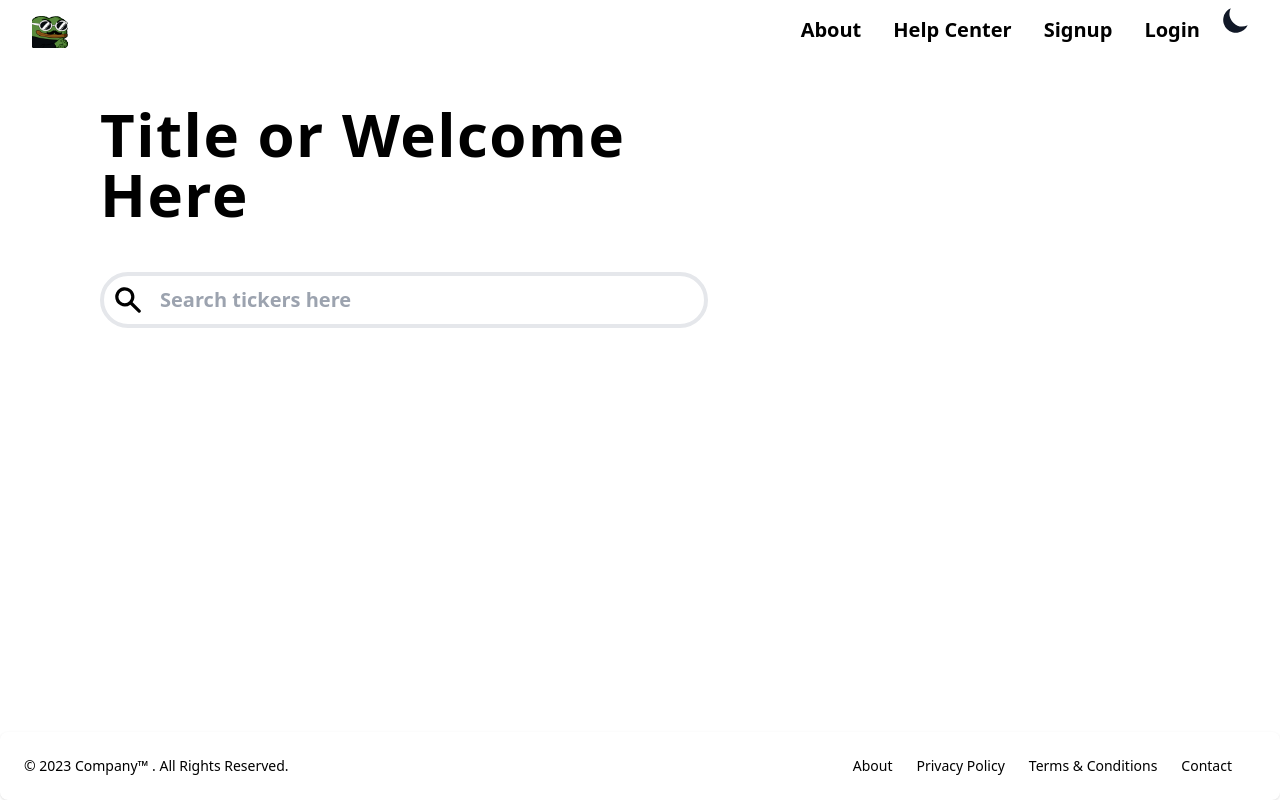
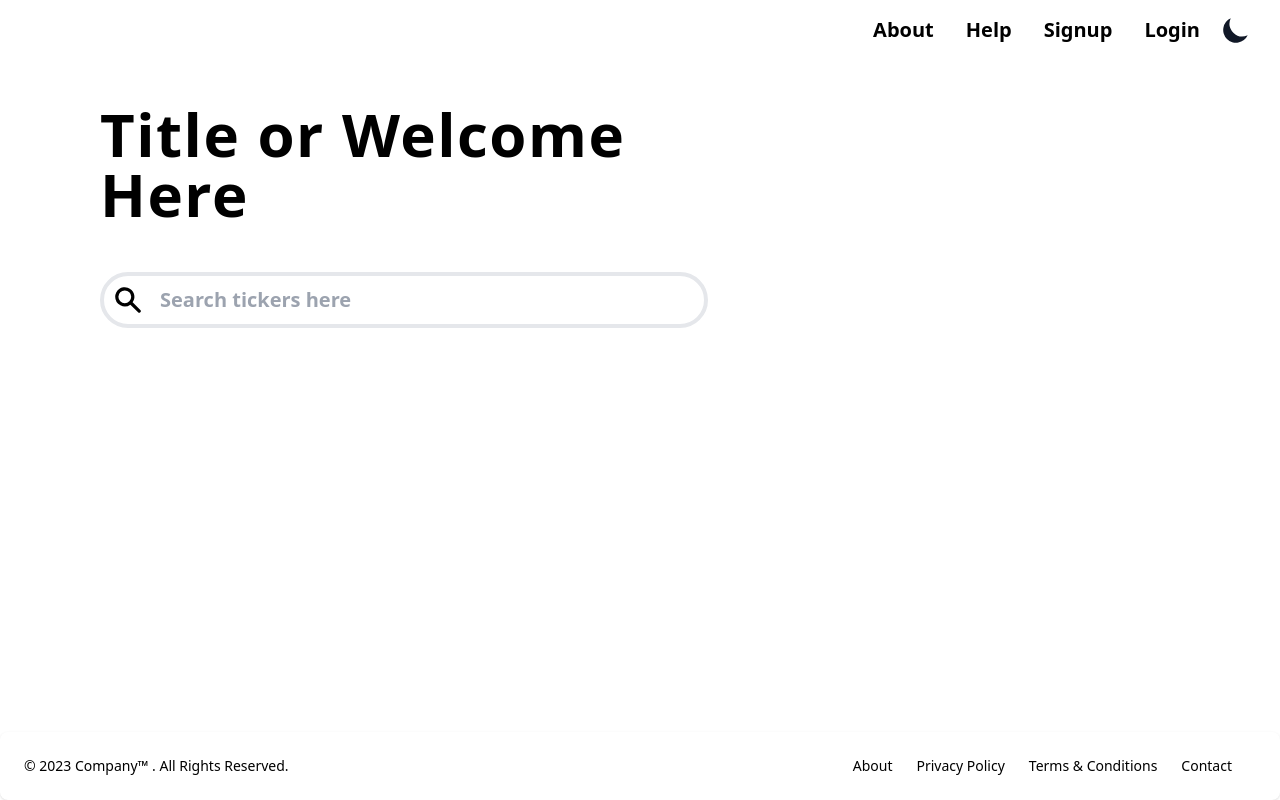
Before and after one commit to KevinSaephanh/stocktok, a Next.js app: page / in a window 1280 px wide. Built offline with nearby package versions, Linux system fonts and the light colour scheme.

Commit message:
Update navbar

```diff
--- a/src/components/common/Layout/Layout.tsx
+++ b/src/components/common/Layout/Layout.tsx
@@ -1,6 +1,7 @@
 import * as React from 'react';
 import { Navbar } from '../Navbar/Navbar';
 import { Footer } from '../Footer/Footer';
+import { useRouter } from 'next/router';
 
 type LayoutProps = {
   children: React.ReactNode;
--- a/src/components/common/Navbar/NavLink.tsx
+++ b/src/components/common/Navbar/NavLink.tsx
@@ -1,4 +1,5 @@
 import Link from 'next/link';
+import { useRouter } from 'next/router';
 import * as React from 'react';
 
 type NavLinkProps = {
@@ -7,10 +8,14 @@ type NavLinkProps = {
 };
 
 export const NavLink: React.FC<NavLinkProps> = ({ href, label }) => {
+  const router = useRouter();
+
   return (
     <Link href={href}>
       <a
-        className='link-item flex items-center font-bold hover-highlight text-xl py-2 hover:underline hover:underline-offset-4'
+        className={`link-item flex items-center font-bold hover-highlight text-xl py-2 hover:underline hover:underline-offset-4 ${
+          router.pathname === href ? 'active-link' : ''
+        }`}
         aria-current='page'
       >
         {label}
--- a/src/components/common/Navbar/Navbar.tsx
+++ b/src/components/common/Navbar/Navbar.tsx
@@ -1,7 +1,7 @@
 import Link from 'next/link';
 import * as React from 'react';
 import { useAppSelector } from '../../../store/hooks';
-import Pepe from '../../../assets/pepe-business.png';
+import Image from 'next/image';
 import { ThemeButton } from '../../ui/Buttons/ThemeButton';
 import { NavLink } from './NavLink';
 import { HamburgerButton } from '../../ui/Buttons/HamburgerButton';
@@ -10,23 +10,26 @@ import { SearchModal } from '../../ui/Modal/SearchModal';
 
 export const Navbar: React.FC = () => {
   const user = useAppSelector((state) => state.users.user);
-
   const [open, setOpen] = React.useState(false);
-  // const router = useRouter();
 
   return (
     <nav
-      className={`w-full flex-none px-2 lg:px-6 md:h-16 z-20 ${
-        open ? 'fixed bg-white dark:bg-zinc-900 pb-4' : 'relative'
+      className={`w-full flex-none px-2 lg:px-6 md:h-16 z-20 dark:bg-gray-900 ${
+        open ? 'fixed pb-4' : 'relative'
       }`}
     >
       <div className='flex flex-wrap items-center justify-between'>
         <section className='w-full relative flex justify-between lg:w-auto lg:static lg:block lg:justify-start'>
-          <Link href='/'>
-            <a href='#'>
-              <img src={Pepe.src} className='mr-3 h-9 ml-2' alt='Logo' />
-            </a>
-          </Link>
+          {/* <Link href='/'>
+            <Image
+              src='/assets/pepe-business.png'
+              alt='pepe'
+              height={35}
+              width={35}
+              layout='fixed'
+              className='mt-4'
+            />
+          </Link> */}
           <button
             data-collapse-toggle='mobile-menu'
             type='button'
@@ -47,7 +50,7 @@ export const Navbar: React.FC = () => {
         >
           <ul className='flex flex-col md:flex-row list-none p-2 mt-4 md:space-x-8 md:mt-0'>
             <NavLink href={'/about'} label={'About'} />
-            <NavLink href={'/help'} label={'Help Center'} />
+            <NavLink href={'/help'} label={'Help'} />
             {!user ? (
               <>
                 <NavLink href={'/signup'} label={'Signup'} />
--- a/src/components/ui/Buttons/ThemeButton.tsx
+++ b/src/components/ui/Buttons/ThemeButton.tsx
@@ -11,7 +11,7 @@ export const ThemeButton: React.FC = () => {
     <button
       aria-label='Toggle Dark Mode'
       type='button'
-      className='h-10 w-10 rounded-full p-1 sm:ml-2 hover:border-2 hover:bg-slate-400 dark:hover:bg-slate-700'
+      className='h-10 w-10 m-auto rounded-full p-1 sm:ml-2 hover:border-2 hover:bg-slate-400 dark:hover:bg-slate-700'
       onClick={() => setTheme(theme === 'dark' || resolvedTheme === 'dark' ? 'light' : 'dark')}
     >
       <svg
--- a/src/styles/globals.css
+++ b/src/styles/globals.css
@@ -18,4 +18,12 @@
   .social-btn {
     @apply themed-text flex items-center justify-center w-full px-4 py-2 text-sm border border-gray-300 rounded-lg hover:border-gray-500 focus:border-gray-500;
   }
+
+  .highlight {
+    @apply text-sky-700 dark:text-sky-500 border-sky-700 dark:border-sky-500;
+  }
+
+  .active-link {
+    @apply highlight underline;
+  }
 }
```
Also changed, not shown: public/assets/pepe-business.png (renamed from src/assets/pepe-business.png).
